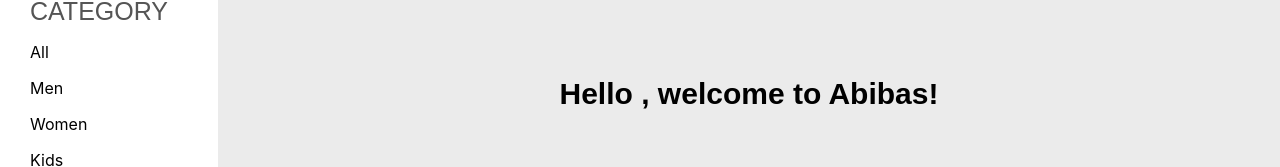
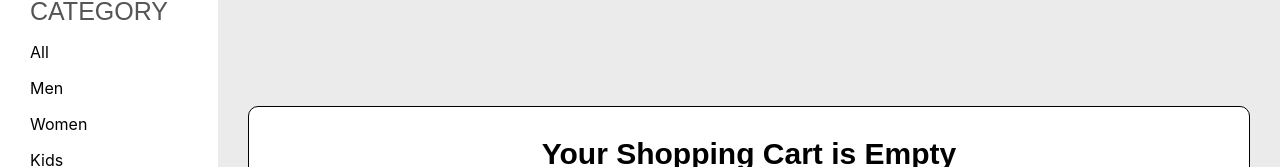
Before and after one commit to brianw921/ecommerce_frontend, a React (Create React App) app: page /profile in a window 1280 px wide. Shown: the part 344-511 px from the top of the page. Built offline with nearby package versions, Linux system fonts and the light colour scheme.

Commit message:
UserProfile

```diff
--- a/src/Components/NavComponent/UserProfile.js
+++ b/src/Components/NavComponent/UserProfile.js
@@ -12,7 +12,7 @@ class UserProfile extends Component {
         return (
 
             <div className ="user-profile" >
-                <h1>Hello {user.name ? user.name: ", welcome to Abibas"}!</h1>
+                {/* <h1>Hello {user.name ? user.name: ", welcome to Abibas"}!</h1> */}
                     <div>
                         <UserProfileCart />
                     </div>
```
